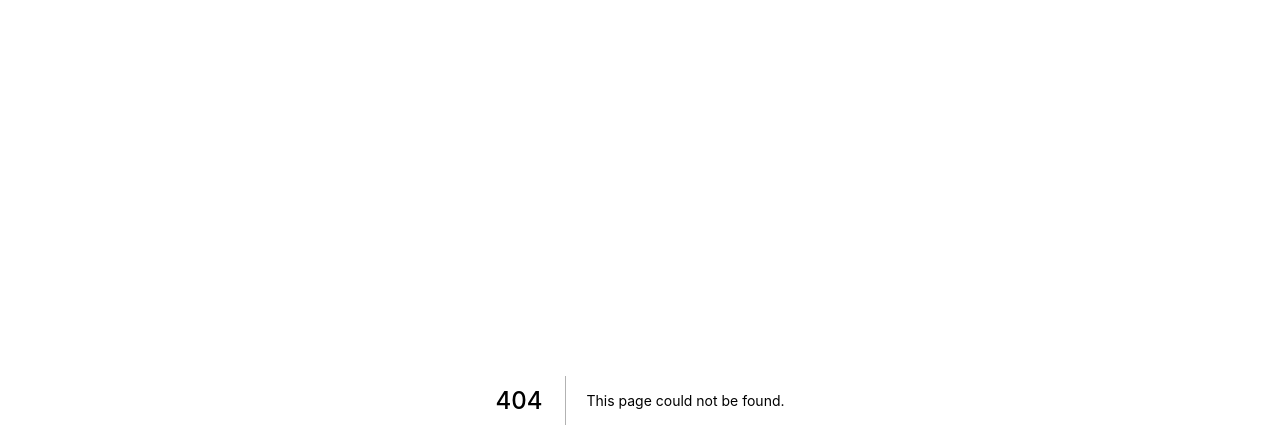
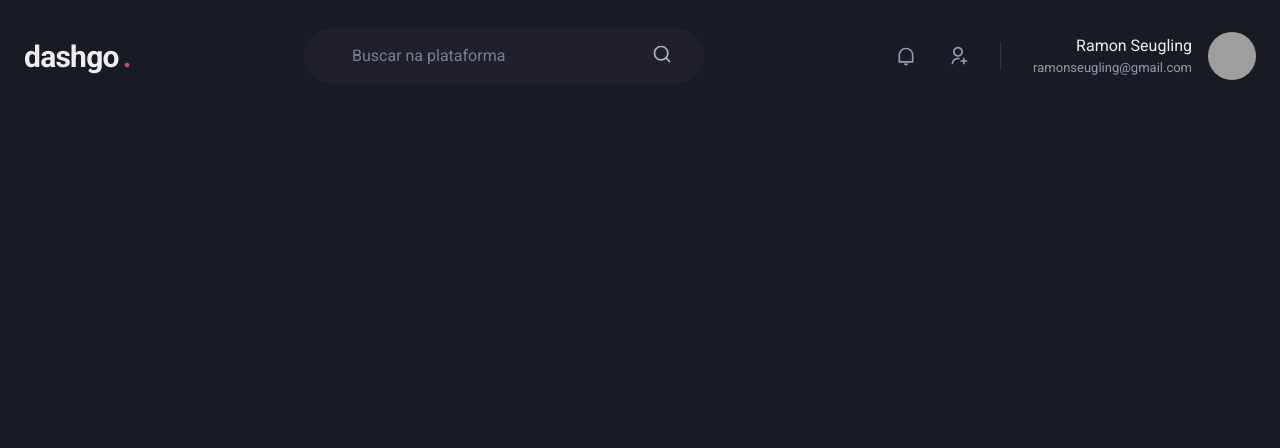
Before and after one commit to ramonseugling/dash-go, a Next.js app: page /dashboard in a window 1280 px wide. Before the commit this address had no page. Shown: the top 448 px of the page. Built offline with nearby package versions, Linux system fonts and the light colour scheme; grey boxes are pictures that could not be loaded.

Commit message:
Header and input component created

```diff
--- a/package.json
+++ b/package.json
@@ -15,7 +15,8 @@
     "framer-motion": "6",
     "next": "12.1.6",
     "react": "18.1.0",
-    "react-dom": "18.1.0"
+    "react-dom": "18.1.0",
+    "react-icons": "^4.3.1"
   },
   "devDependencies": {
     "@types/node": "^17.0.36",
--- /dev/null
+++ b/src/components/Header.tsx
@@ -0,0 +1,80 @@
+import { Flex, Text, Input, Icon, HStack, Box, Avatar } from "@chakra-ui/react";
+import {
+  RiNotificationLine,
+  RiSearchLine,
+  RiUserAddLine,
+} from "react-icons/ri";
+
+export function Header() {
+  return (
+    <Flex
+      as="header"
+      w="100%"
+      maxWidth={1480}
+      h="20"
+      mx="auto"
+      mt="4"
+      px="6"
+      align="center"
+    >
+      <Text fontSize="3xl" fontWeight="bold" letterSpacing="tight" w="64">
+        dashgo
+        <Text as="span" ml="1" color="pink.500">
+          .
+        </Text>
+      </Text>
+
+      <Flex
+        as="label"
+        flex="1"
+        py="4"
+        px="8"
+        ml="6"
+        maxWidth={400}
+        alignSelf="center"
+        color="gray.200"
+        position="relative"
+        bg="gray.800"
+        borderRadius="full"
+      >
+        <Input
+          color="gray.50"
+          variant="unstyled"
+          px="4"
+          mr="4"
+          placeholder="Buscar na plataforma"
+          _placeholder={{ color: "gray.400" }}
+        />
+        <Icon as={RiSearchLine} fontSize="20" />
+      </Flex>
+
+      <Flex align="center" ml="auto">
+        <HStack
+          spacing="8"
+          mx="8"
+          pr="8"
+          py="1"
+          color="gray.300"
+          borderRightWidth={1}
+          borderColor="gray.700"
+        >
+          <Icon as={RiNotificationLine} fontSize="20" />
+          <Icon as={RiUserAddLine} fontSize="20" />
+        </HStack>
+        <Flex align="center">
+          <Box mr="4" textAlign="right">
+            <Text>Ramon Seugling</Text>
+            <Text color="gray.300" fontSize="small">
+              ramonseugling@gmail.com
+            </Text>
+          </Box>
+          <Avatar
+            size="md"
+            name="Ramon Seugling"
+            src="https://github.com/ramonseugling.png"
+          />
+        </Flex>
+      </Flex>
+    </Flex>
+  );
+}
--- /dev/null
+++ b/src/pages/dashboard.tsx
@@ -0,0 +1,5 @@
+import { Header } from "../components/Header";
+
+export default function Dashboard() {
+  return <Header />;
+}
```
Also changed, not shown: src/components/Form/Input.tsx (added, +30 -0 lines), src/pages/index.tsx (+5 -35 lines), 1 other file (tests, documents, lock files or other folders).
